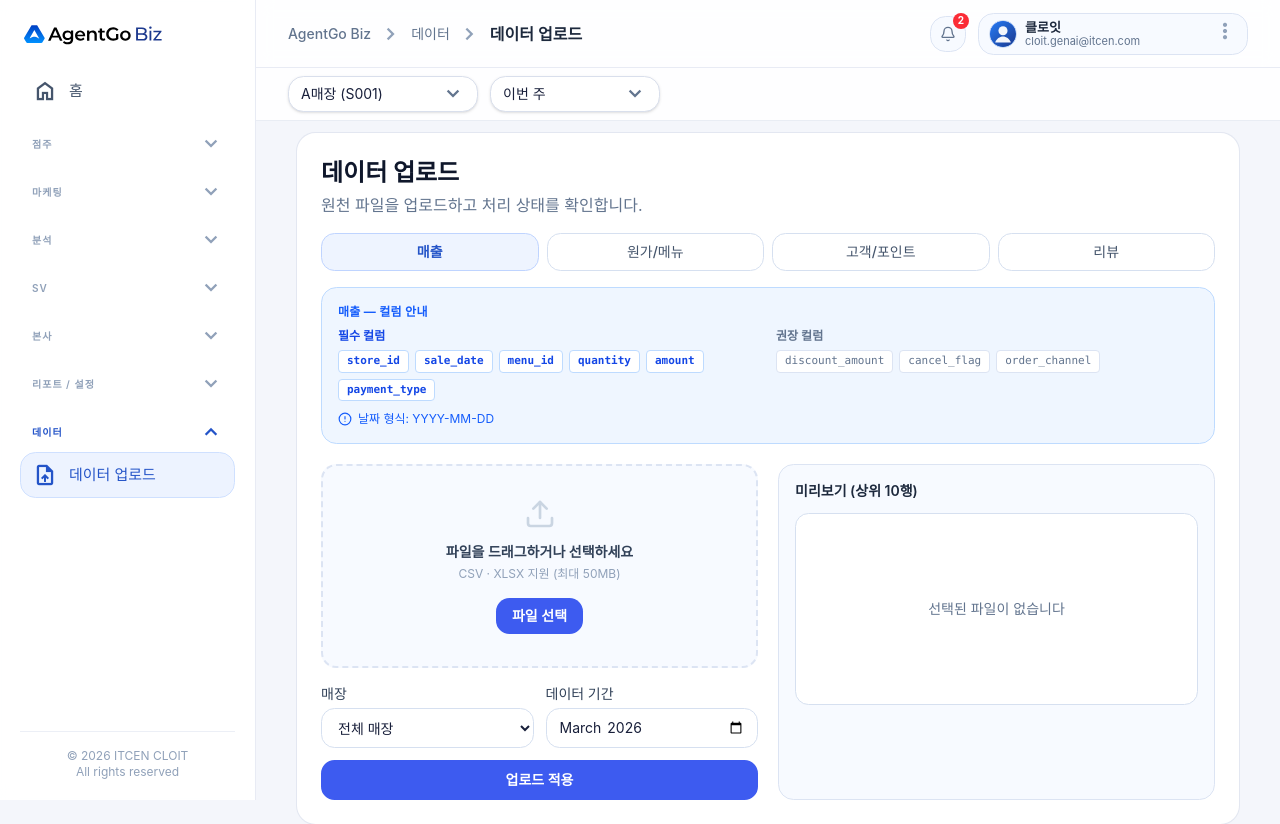
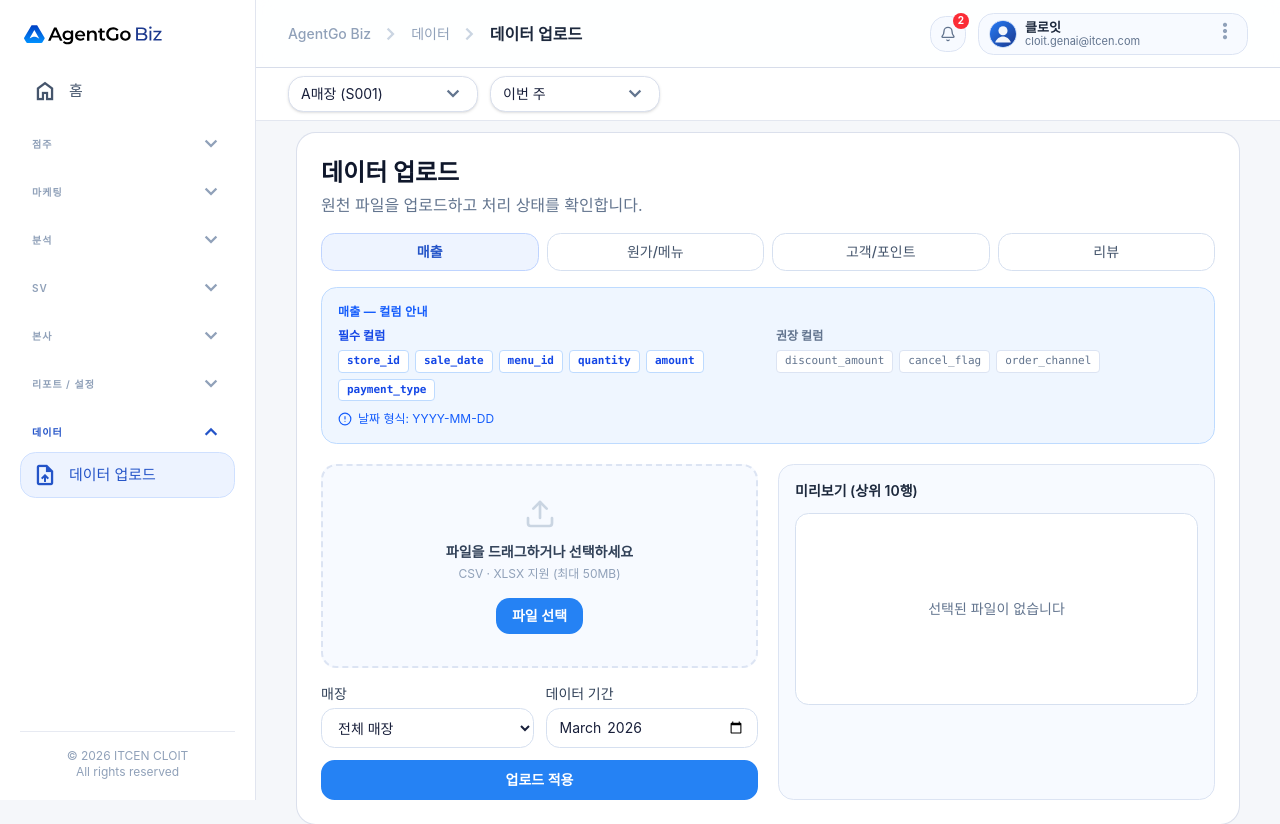
Before and after one commit to hnryu-cloit/agentgo-biz-front, a React (Vite) app: page /data/upload in a window 1280 px wide. Shown: the top 824 px of the page. Built offline with nearby package versions, Linux system fonts and the light colour scheme; a web font is replaced by a local one.

Commit message:
feat: 전역 디자인 시스템 정의 및 기본 레이아웃 최적화
TONE_AND_MANNER.md 가이드에 맞춰 전역 색상, 곡률, 그림자 스타일을 정의하고 헤더 및 필터바의 디자인을 조정함.

```diff
--- a/src/components/commons/GlobalFilterBar.tsx
+++ b/src/components/commons/GlobalFilterBar.tsx
@@ -3,7 +3,7 @@ import { Select, SelectContent, SelectItem, SelectTrigger, SelectValue } from "@
 
 export const GlobalFilterBar: React.FC = () => {
   return (
-    <div className="fixed left-0 right-0 top-[68px] z-20 border-b border-border/70 bg-white/85 backdrop-blur-sm lg:left-64">
+    <div className="fixed left-0 right-0 top-[68px] z-20 border-b border-border/70 bg-white/92 backdrop-blur-sm lg:left-64">
       <div className="flex h-[52px] items-center gap-3 px-5 md:px-8">
         <Select defaultValue="s001">
           <SelectTrigger className="h-9 w-[190px] bg-card">
--- a/src/components/commons/Header.tsx
+++ b/src/components/commons/Header.tsx
@@ -10,7 +10,6 @@ const breadcrumbMap: Record<string, Crumb[]> = {
   "/":                        [{ label: "대시보드" }],
   "/overview":                [{ label: "대시보드" }],
   "/owner/dashboard":         [{ label: "점주" }, { label: "점주 홈" }],
-  "/owner/qna":               [{ label: "점주" }, { label: "AI QnA" }],
   "/supervisor/dashboard":    [{ label: "SV" }, { label: "SV 홈" }],
   "/supervisor/analysis":     [{ label: "SV" }, { label: "SV 분석" }],
   "/supervisor/actions":      [{ label: "SV" }, { label: "액션 관리" }],
@@ -65,14 +64,14 @@ export const Header: React.FC = () => {
   };
 
   return (
-    <header className="fixed left-0 right-0 top-0 z-30 h-[68px] border-b border-border/75 bg-white/90 backdrop-blur-sm lg:left-64">
+    <header className="fixed left-0 right-0 top-0 z-30 h-[68px] border-b border-border bg-white/90 backdrop-blur-sm lg:left-64">
       <div className="flex h-full items-center justify-between px-5 md:px-8">
         <div className="flex items-center gap-2">
-          <span className="text-sm font-medium text-slate-500">AgentGo Biz</span>
+          <span className="text-sm font-medium text-slate-400">AgentGo Biz</span>
           {crumbs.map((crumb, i) => (
             <span key={crumb.label} className="flex items-center gap-2">
-              <span className="material-symbols-outlined text-[16px] text-slate-400">chevron_right</span>
-              <span className={i === crumbs.length - 1 ? "text-base font-semibold text-slate-800" : "text-sm font-medium text-slate-500"}>
+              <span className="material-symbols-outlined text-[16px] text-slate-300">chevron_right</span>
+              <span className={i === crumbs.length - 1 ? "text-base font-semibold text-slate-800" : "text-sm font-medium text-slate-400"}>
                 {crumb.label}
               </span>
             </span>
--- a/src/components/commons/Layout.tsx
+++ b/src/components/commons/Layout.tsx
@@ -3,6 +3,7 @@ import { Outlet } from "react-router-dom";
 import { Header } from "./Header";
 import { GlobalFilterBar } from "./GlobalFilterBar";
 import { Sidebar } from "./Sidebar";
+import { FloatingAiChat } from "./FloatingAiChat";
 
 export const Layout: React.FC = () => {
   return (
@@ -18,6 +19,8 @@ export const Layout: React.FC = () => {
           </div>
         </main>
       </div>
+
+      <FloatingAiChat />
     </div>
   );
 };
--- a/src/index.css
+++ b/src/index.css
@@ -13,7 +13,7 @@
   -moz-osx-font-smoothing: grayscale;
 
   --radius: 0.72rem;
-  --background: 224 42% 97%;
+  --background: 220 33% 97%;
   --foreground: 228 42% 16%;
 
   --card: 0 0% 100%;
@@ -21,7 +21,7 @@
   --popover: 0 0% 100%;
   --popover-foreground: 228 40% 14%;
 
-  --primary: 230 86% 59%;
+  --primary: 213 90% 55%;
   --primary-foreground: 0 0% 100%;
 
   --secondary: 224 38% 95%;
@@ -36,20 +36,20 @@
   --destructive: 0 72% 56%;
   --destructive-foreground: 0 0% 100%;
 
-  --border: 222 36% 91%;
+  --border: 220 32% 88%;
   --input: 222 34% 89%;
-  --ring: 230 86% 59%;
+  --ring: 213 90% 55%;
 
-  --brand-200: 228 78% 68%;
-  --brand-300: 230 86% 59%;
-  --brand-400: 232 88% 52%;
-  --brand-500: 234 90% 44%;
+  --brand-200: 213 90% 80%;
+  --brand-300: 213 90% 55%;
+  --brand-400: 213 90% 45%;
+  --brand-500: 213 90% 35%;
 
-  --accent-400: 228 78% 68%;
+  --accent-400: 213 90% 80%;
   --panel: 0 0% 100%;
-  --panel-soft: 224 42% 98%;
+  --panel-soft: 213 100% 98%;
 
-  --shadow-elevated: 0 4px 16px rgba(20, 40, 100, 0.07);
+  --shadow-elevated: 0 6px 18px rgba(30, 59, 109, 0.08);
 }
 
 @theme inline {
@@ -80,6 +80,7 @@
   --color-border: hsl(var(--border));
   --color-input: hsl(var(--input));
   --color-ring: hsl(var(--ring));
+  --shadow-elevated: var(--shadow-elevated);
 
   --font-title: "Pretendard", "Inter", sans-serif;
 }
@@ -97,7 +98,7 @@
 
   body {
     @apply bg-background text-foreground;
-    background: #EEF2FA;
+    background: hsl(var(--background));
     font-size: 16px;
   }
 
```
